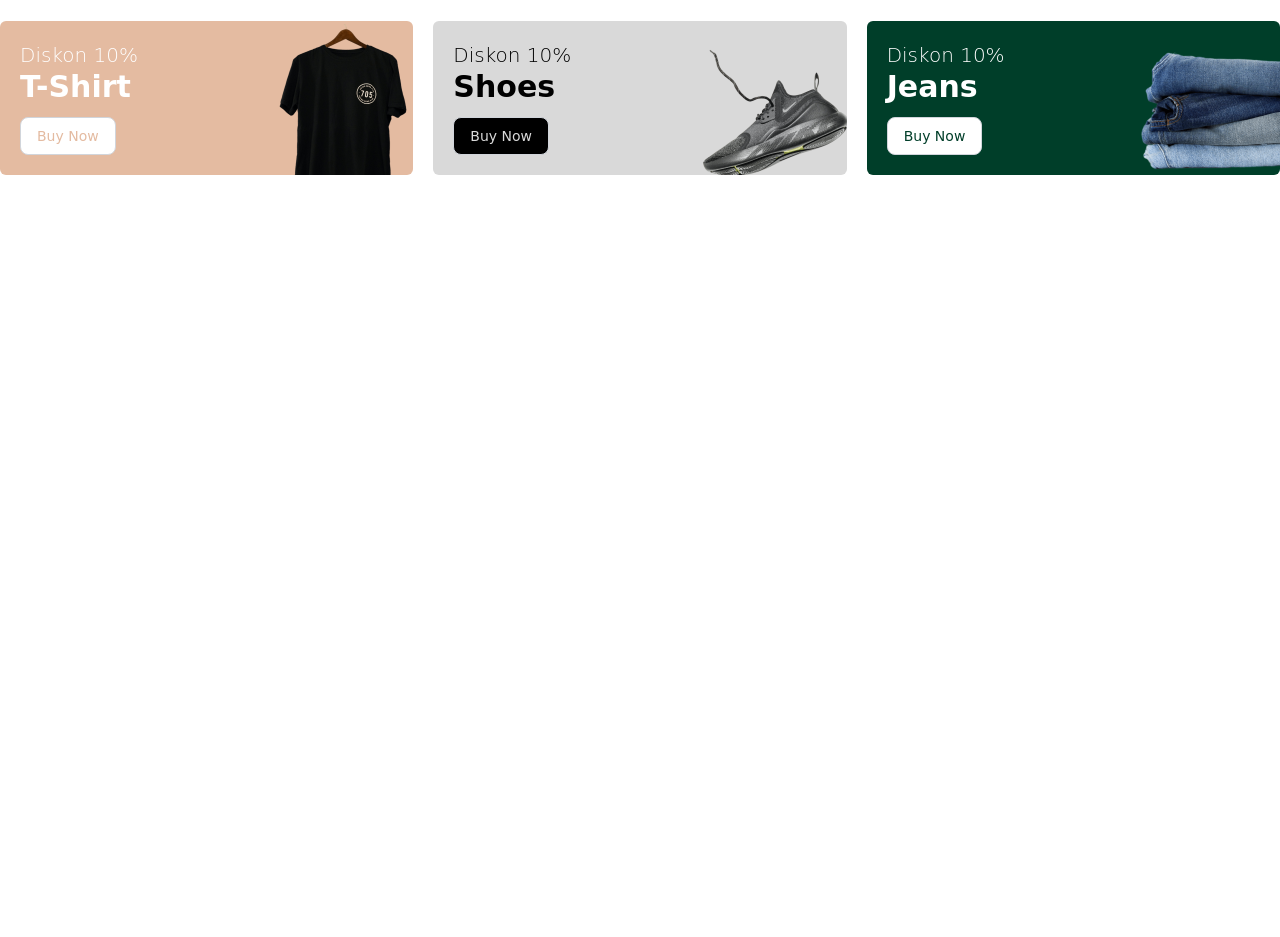
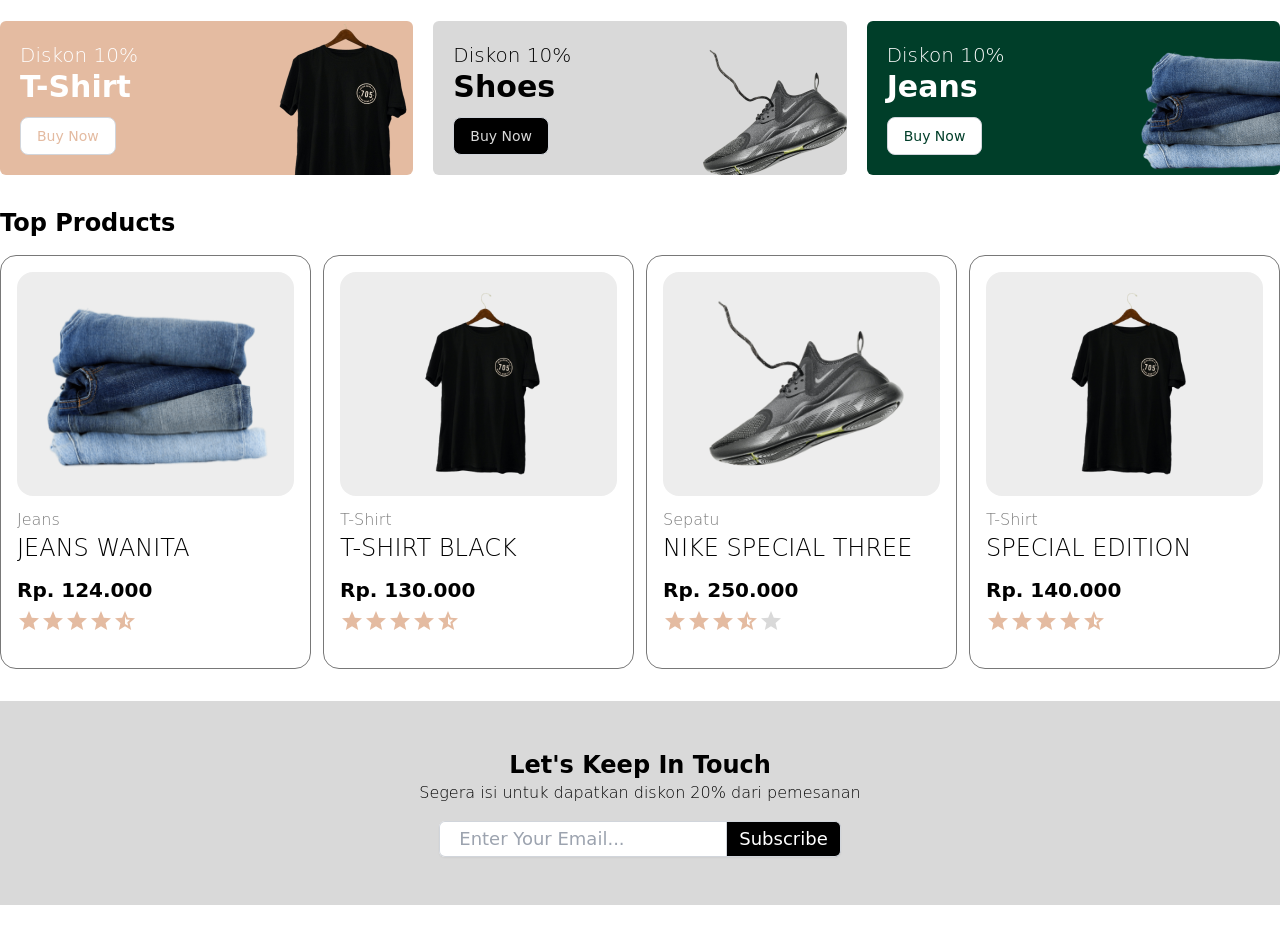
Before and after one commit to GirindraDA/Tailwind-Tutorial, a website: page src/index.html in a window 1280 px wide. Shown: the part 500-1437 px from the top of the page. Before the commit the page ends 800 px from the top, so only its background shows below. Drawn offline with nearby package versions, Linux system fonts and the light colour scheme.

Commit message:
Update V3

```diff
--- a/src/index.html
+++ b/src/index.html
@@ -130,7 +130,118 @@
         </div>
     </div>
 <!-- End Kategori -->
+<!-- Start Top Product -->
+    <div class="mt-8 container mx-auto ">
+        <h1 class="font-bold text-2xl mx-5 md:mx-0">Top Products</h1>
+        <div class="mt-4 grid grid-cols-1 md:grid-cols-3 lg:grid-cols-4 gap-3">
+            <div class="border border-borderColor p-4 rounded-2xl mx-5 md:mx-0">
+                <!-- Images -->
+                <div class="bg-bgColor p-4 flex justify-center rounded-2xl">
+                    <img src="asset/images/product1.png" alt="jeans" class="h-48" />
+                </div>
+                <!-- Title -->
+                <div class="mt-3">
+                    <p class="font-light text-borderColor text-base">Jeans</p>
+                    <p class="font-light text-2xl ">JEANS WANITA</p>
+                </div>
+                <!-- Price & review -->
+                <div class="mt-3 mb-5">
+                    <p class="font-black text-xl">Rp. 124.000</p>
+                    <div class="flex mt-1">
+                        <img src="asset/images/star.svg" alt="">
+                        <img src="asset/images/star.svg" alt="">
+                        <img src="asset/images/star.svg" alt="">
+                        <img src="asset/images/star.svg" alt="">
+                        <img src="asset/images/star-half.svg" alt="">
+                    </div>
+                </div>
+            </div>
+            <div class="border border-borderColor p-4 rounded-2xl mx-5 md:mx-0">
+                <!-- images -->
+                <div class="bg-bgColor p-4 flex justify-center rounded-2xl">
+                    <img src="asset/images/product2.png" alt="" class="h-48">
+                </div>
+                <!-- title -->
+                <div class="mt-3">
+                    <p class="font-light text-borderColor">T-Shirt</p>
+                    <p class="font-light text-2xl">T-SHIRT BLACK</p>
+                </div>
+                <!-- price & review -->
+                <div class="mt-3 mb-5">
+                    <p class="font-black text-xl">Rp. 130.000</p>
+                    <div class="flex mt-1">
+                        <img src="asset/images/star.svg" alt="">
+                        <img src="asset/images/star.svg" alt="">
+                        <img src="asset/images/star.svg" alt="">
+                        <img src="asset/images/star.svg" alt="">
+                        <img src="asset/images/star-half.svg" alt="">
+                    </div>
+                </div>
+            </div>
+            <div class="border border-borderColor p-4 rounded-2xl mx-5 md:mx-0">
+                <!-- images -->
+                <div class="bg-bgColor rounded-2xl p-4 flex justify-center">
+                    <img src="asset/images/product3.png" alt="" class="h-48">
+                </div>
+                <!-- title -->
+                <div class="mt-3">
+                    <p class="font-light text-borderColor">Sepatu</p>
+                    <p class="font-light text-2xl">NIKE SPECIAL THREE</p>
+                </div>
+                <!-- price & review -->
+                <div class="mt-3 mb-5">
+                    <p class="font-black text-xl">Rp. 250.000</p>
+                    <div class="flex mt-1">
+                            <img src="asset/images/star.svg" alt="">
+                            <img src="asset/images/star.svg" alt="">
+                            <img src="asset/images/star.svg" alt="">
+                            <img src="asset/images/star-half.svg" alt="">
+                            <img src="asset/images/star-0.svg" alt="">
+                    </div>
+                </div>
+            </div>
+            <div class="border border-borderColor p-4 rounded-2xl mx-5 md:mx-0">
+                <!-- Images -->
+                <div class="bg-bgColor p-4 flex justify-center rounded-2xl">
+                    <img src="asset/images/product2.png" alt="jeans" class="h-48" />
+                </div>
+                <!-- Title -->
+                <div class="mt-3">
+                    <p class="font-light text-borderColor text-base">T-Shirt</p>
+                    <p class="font-light text-2xl ">SPECIAL EDITION</p>
+                </div>
+                <!-- Price & review -->
+                <div class="mt-3 mb-5">
+                    <p class="font-black text-xl">Rp. 140.000</p>
+                    <div class="flex mt-1">
+                        <img src="asset/images/star.svg" alt="">
+                        <img src="asset/images/star.svg" alt="">
+                        <img src="asset/images/star.svg" alt="">
+                        <img src="asset/images/star.svg" alt="">
+                        <img src="asset/images/star-half.svg" alt="">
+                    </div>
+                </div>
+            </div>
+        </div>
+    </div>
+<!-- End Top Product -->
+<!-- Start Subs Form -->
+    <div class="bg-primary3 w-full mt-8 p-12 flex flex-col items-center">
+        <p class="font-black text-2xl">Let's Keep In Touch</p>
+        <p class="font-light text-center">Segera isi untuk dapatkan diskon 20% dari pemesanan</p>
+            <div class="mt-4 flex rounded-md shadow-sm">
+                <input type="text" name="company-website" id="company-website" class="py-2 px-5 block md:w-72 flex-1 rounded-none rounded-l-md border-0 py-1.5 text-gray-900 ring-1 ring-inset ring-gray-300 placeholder:text-gray-400 focus:ring-2 focus:ring-inset focus:ring-indigo-600 text-lg sm:leading-6" placeholder="Enter Your Email...">
+                <span class="bg-black inline-flex items-center rounded-r-md border border-l-0 border-gray-300 px-3 text-white text-lg">
+                    Subscribe</span>
+            </div>
+    </div>
+<!-- End Subs Form -->
+<!-- Start FAQ -->
 
+<!-- End FAQ -->
+    <div class="mt-8">
+
+    </div>
     <script src="https://cdnjs.cloudflare.com/ajax/libs/flowbite/1.6.4/flowbite.min.js"></script>
 </body>
 </html>
--- a/tailwind.config.js
+++ b/tailwind.config.js
@@ -11,7 +11,7 @@
         primary2: "#E4BBA1",
         primary3: "#D9D9D9",
         borderColor: "#787878",
-        bgcolor: "#EDEDED",
+        bgColor: "#EDEDED",
         bgGreen: "#023423",
       },
     },
```
Also changed, not shown: dist/output.css, src/asset/images/product1.png (added), src/asset/images/product2.png (added), src/asset/images/product3.png (added), src/asset/images/star-0.svg (added), src/asset/images/star-half.svg (added), src/asset/images/star.svg (added).
